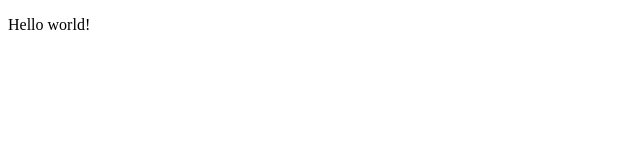
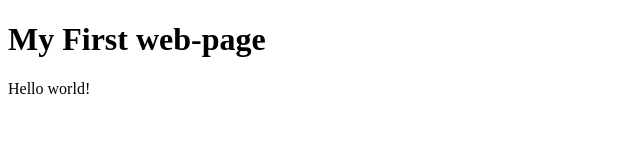
Before and after one commit to danil-tereshkin/4p22-frontend-danil-tereshkin, a plain HTML site: page homework_1/index.html in a window 1280 px wide. Shown: the whole page, without its empty margins (0-640 px from the left). Drawn offline with Linux system fonts and the light colour scheme.

Commit message:
add header My First web-page

```diff
--- a/homework_1/index.html
+++ b/homework_1/index.html
@@ -7,6 +7,7 @@
     <title>Homework_1</title>
 </head>
 <body>
+    <h1>My First web-page</h1>
     <p>Hello world!</p>
 </body>
 </html>
```
